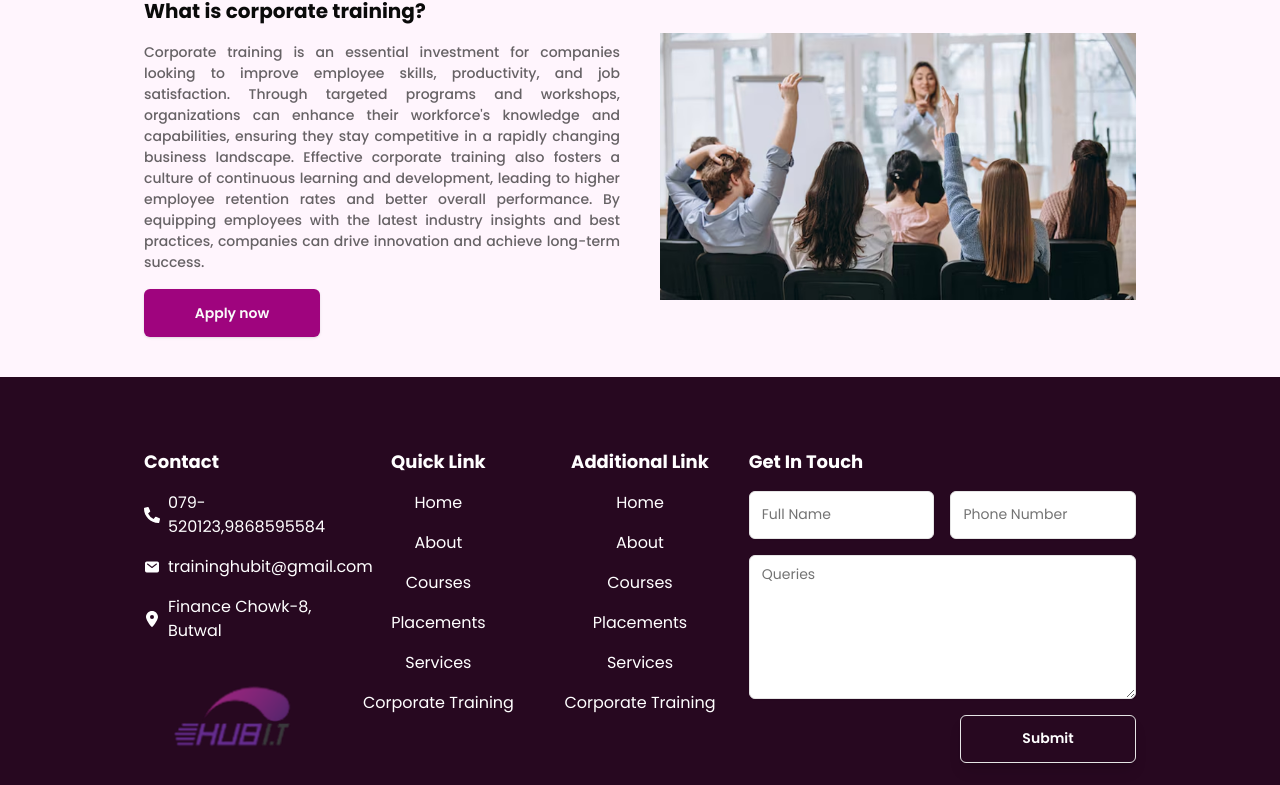
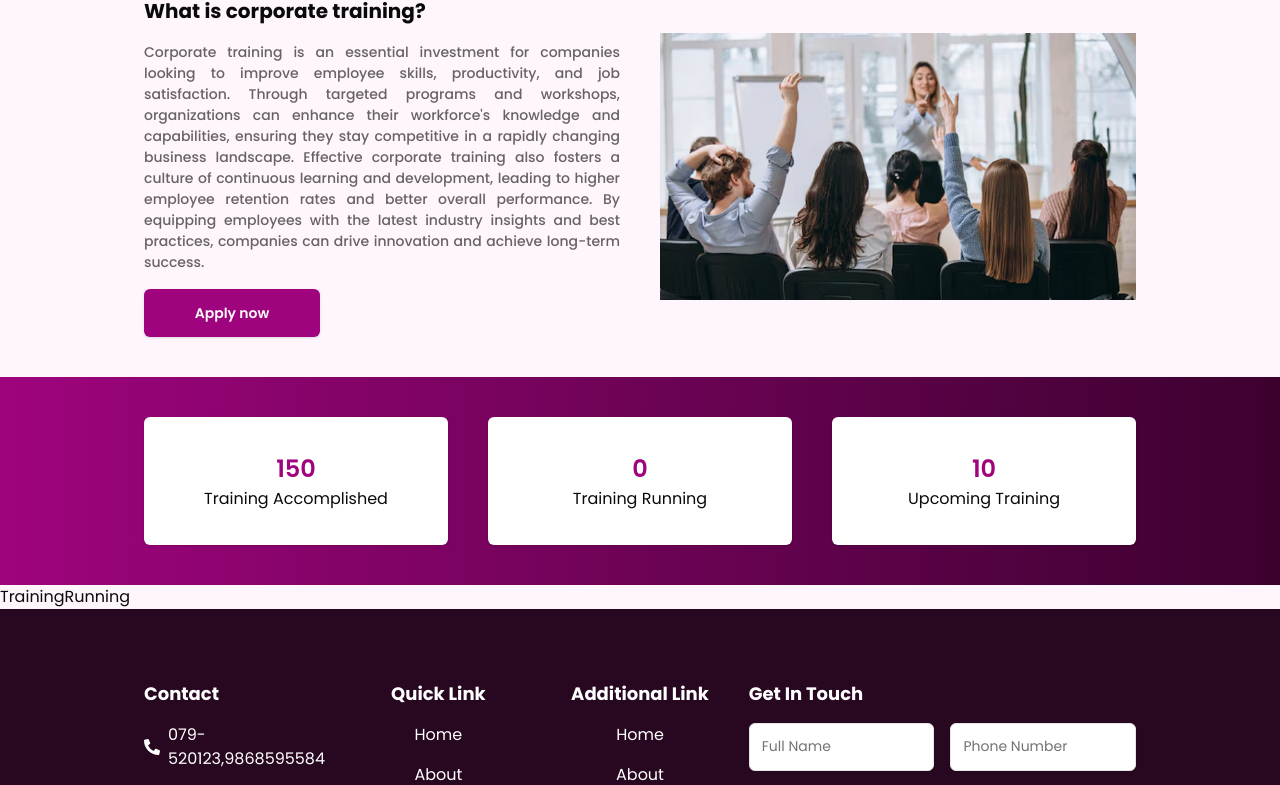
Before and after one commit to sushantshrestha22/HubitUsersite, a Next.js app in the folder my-app/: page /corporate-training in a window 1280 px wide. Shown: the part 479-1264 px from the top of the page. Built offline with nearby package versions, Linux system fonts and the light colour scheme.

Commit message:
Key Statistic Section of Corporate Training Page

```diff
--- a/my-app/app/corporate-training/page.tsx
+++ b/my-app/app/corporate-training/page.tsx
@@ -1,5 +1,7 @@
 import PageHerosection from "@/components/pages/common/pageherosection";
 import CorporateHerosection from "@/components/pages/corporate-training/corporateherosection";
+import CorporateKeyStatistics from "@/components/pages/corporate-training/corporatekeystatistics";
+import TrainingRunning from "@/components/pages/corporate-training/trainingrunning";
 import React from "react";
 
 type Props = {};
@@ -14,6 +16,8 @@ const CorporateTraining = (props: Props) => {
         link2="#"
       />
       <CorporateHerosection />
+      <CorporateKeyStatistics />
+      <TrainingRunning />
     </div>
   );
 };
--- /dev/null
+++ b/my-app/components/pages/corporate-training/corporatekeystatistics.tsx
@@ -0,0 +1,46 @@
+import React from "react";
+
+type Props = {};
+
+const CorporateKeyStatistics = (props: Props) => {
+  type CorporateKeyStatisticsProps = {
+    title: string;
+    value: number;
+  };
+
+  const corporateKeyStatisticsData: CorporateKeyStatisticsProps[] = [
+    {
+      title: "Training Accomplished",
+      value: 150,
+    },
+    {
+      title: "Training Running",
+      value: 0,
+    },
+    {
+      title: "Upcoming Training",
+      value: 10,
+    },
+  ];
+  return (
+    <div className="z-10 w-full grid max-sm:grid-cols-1 grid-cols-3  px-10 py-10 bg-gradient-to-r from-primary to-accent lg:px-36 max-sm:gap-5 gap-10 ">
+      {corporateKeyStatisticsData.map((data, index) => (
+        <div
+          key={index}
+          className={`w-full place-content-center place-items-center`}
+        >
+          <div
+            className={`bg-secondary rounded-md w-full  shadow place-content-center place-items-center max-sm:h-20 h-32 `}
+          >
+            <div className="max-sm:text-lg text-2xl font-semibold text-primary flex">
+              {data.value}
+            </div>
+            <div className="max-sm:text-xs text-base ">{data.title}</div>
+          </div>
+        </div>
+      ))}
+    </div>
+  );
+};
+
+export default CorporateKeyStatistics;
--- /dev/null
+++ b/my-app/components/pages/corporate-training/trainingrunning.tsx
@@ -0,0 +1,11 @@
+import React from 'react'
+
+type Props = {}
+
+const TrainingRunning = (props: Props) => {
+  return (
+    <div>TrainingRunning</div>
+  )
+}
+
+export default TrainingRunning
```
Also changed, not shown: 1 other file (tests, documents, lock files or other folders).
